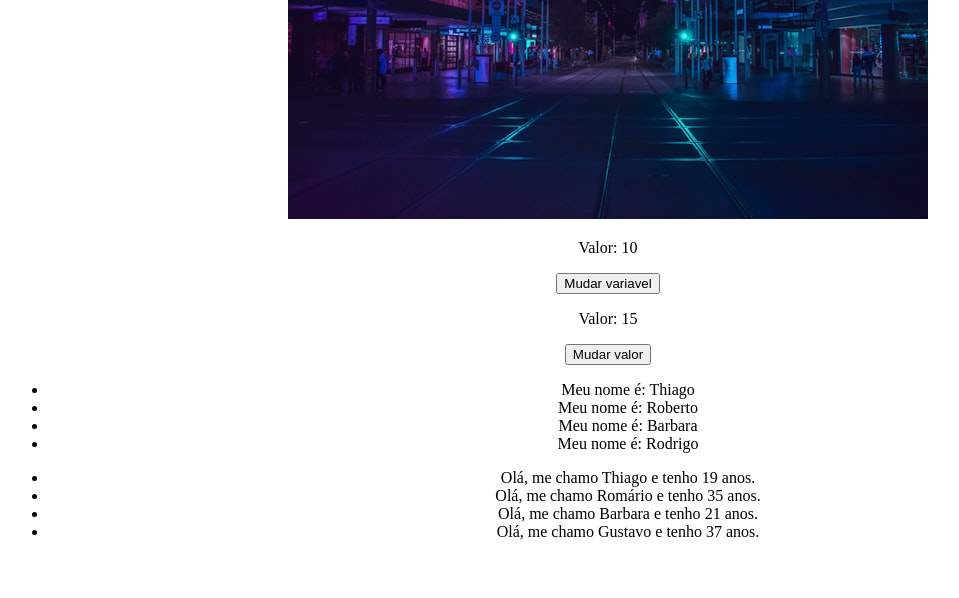
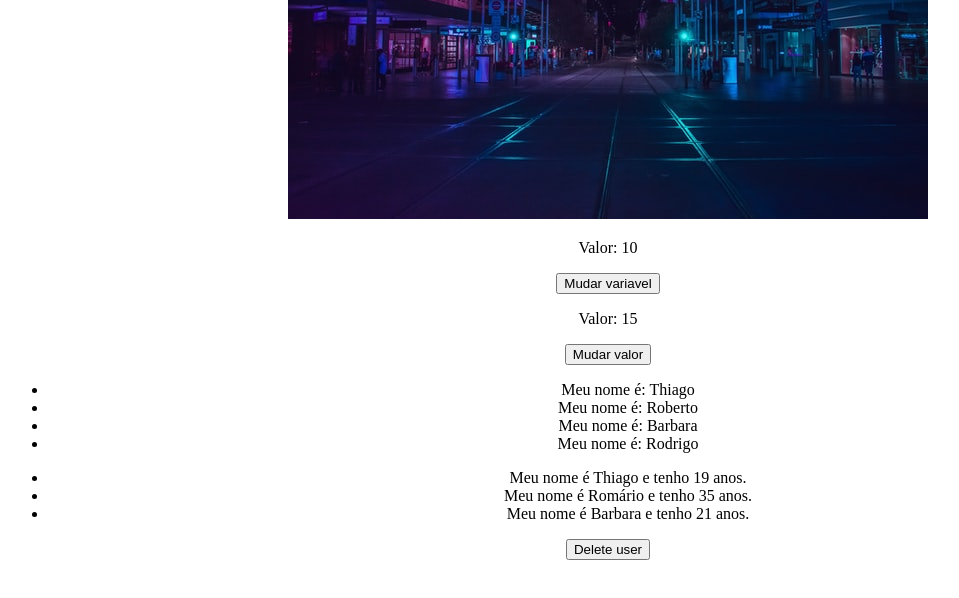
Before and after one commit to ThiagoSantos7/React1, a React (Vite) app in the folder 3_FUNDAMENTOS2/3_Fundamentos2/: page / in a window 1280 px wide. Shown: the part 759-1357 px from the top of the page, without its empty margins (32-991 px from the left). Built offline with nearby package versions, Linux system fonts and the light colour scheme.

Commit message:
estudos sobre prevous

```diff
--- a/3_FUNDAMENTOS2/3_Fundamentos2/index.html
+++ b/3_FUNDAMENTOS2/3_Fundamentos2/index.html
@@ -1,4 +1,4 @@
-<!doctype html>
+<!DOCTYPE html>
 <html lang="pt-br">
   <head>
     <meta charset="UTF-8" />
--- a/3_FUNDAMENTOS2/3_Fundamentos2/src/components/ListRender.jsx
+++ b/3_FUNDAMENTOS2/3_Fundamentos2/src/components/ListRender.jsx
@@ -1,15 +1,21 @@
-import { use } from "react";
 import { useState } from "react";
 
 const ListRender = () => {
   const [list] = useState(["Thiago", "Roberto", "Barbara", "Rodrigo"]);
 
-  const [users] = useState([
+  const [users, setUsers] = useState([
     { id: 1, name: "Thiago", age: 19 },
-    { id: 1231443, name: "Romário", age: 35 },
-    { id: 34785443, name: "Barbara", age: 21 },
-    { id: 445566857, name: "Gustavo", age: 37 },
+    { id: 2, name: "Romário", age: 35 },
+    { id: 3, name: "Barbara", age: 21 },
   ]);
+
+  const deleteRandom = () => {
+    const randomNumber = Math.floor(Math.random() * 4);
+
+    setUsers((prevUsers) => {
+      return prevUsers.filter((user) => randomNumber !== user.id);
+    });
+  };
 
   return (
     <div>
@@ -21,10 +27,11 @@ const ListRender = () => {
       <ul>
         {users.map((user) => (
           <li key={user.id}>
-            Olá, me chamo {user.name} e tenho {user.age} anos. <br />
+            Meu nome é {user.name} e tenho {user.age} anos.
           </li>
         ))}
       </ul>
+      <button onClick={deleteRandom}>Delete user</button>
     </div>
   );
 };
```
